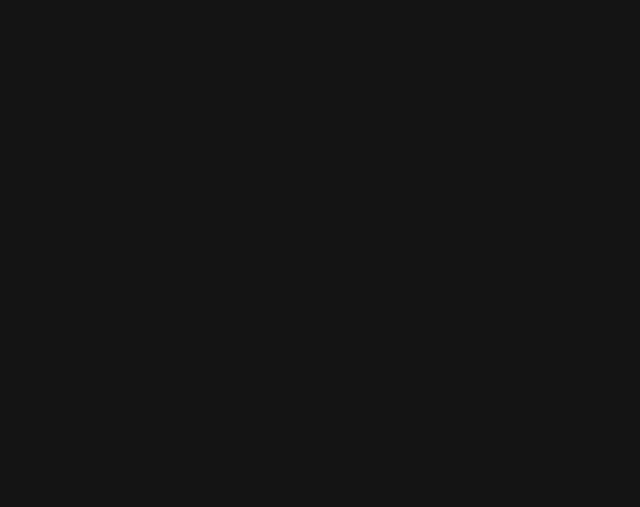
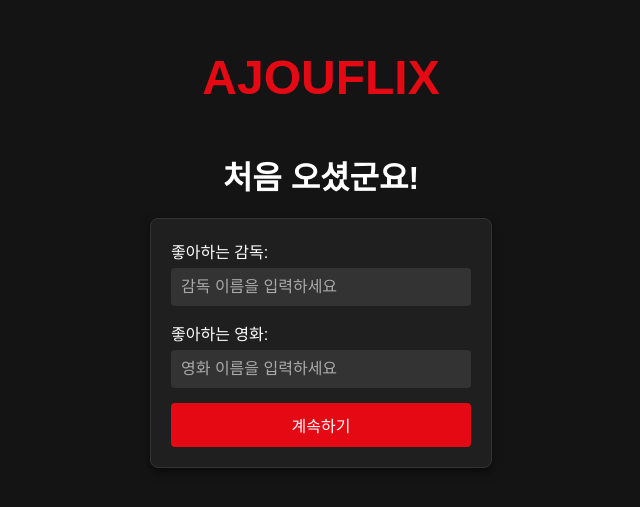
Before and after one commit to 2024-2-datamining-teamproject/front, a React (Create React App) app: page /register in a window 1280 px wide. Before the commit this address had no page. Shown: the part 157-664 px from the top of the page, without its empty margins (319-959 px from the left). Built offline with nearby package versions, Linux system fonts and the light colour scheme.

Commit message:
Feat: Register Page

```diff
--- a/src/App.js
+++ b/src/App.js
@@ -3,6 +3,7 @@ import MainPage from './pages/MainPage';
 import SearchResultsPage from './pages/SearchResultsPage';
 import LoginPage from './pages/LoginPage';
 import { BrowserRouter as Router, Routes, Route } from 'react-router-dom';
+import RegisterPage from './pages/RegisterPage';
 
 function App() {
 
@@ -13,6 +14,7 @@ function App() {
           <Route path="/" element={<MainPage />} />
           <Route path="/search" element={<SearchResultsPage />} />
           <Route path="/login" element={<LoginPage />} />
+          <Route path="/register" element={<RegisterPage />} />
         </Routes>
       </div>
     </Router>
--- a/src/pages/RegisterPage.jsx
+++ b/src/pages/RegisterPage.jsx
@@ -0,0 +1,45 @@
+import React, { useState } from 'react';
+import './Styles.css';
+
+const RegisterPage = ({ onSubmit }) => {
+  const [director, setDirector] = useState('');
+  const [movie, setMovie] = useState('');
+
+  const handleSubmit = () => {
+    if (director.trim() && movie.trim()) {
+      onSubmit({ director, movie });
+    } else {
+      alert('모든 필드를 입력해주세요!');
+    }
+  };
+
+  return (
+    <div className="register-page">
+      <h1 className="logo">AJOUFLIX</h1>
+      <h2>처음 오셨군요!</h2>
+      <div className="register-form">
+        <label>
+          좋아하는 감독:
+          <input
+            type="text"
+            placeholder="감독 이름을 입력하세요"
+            value={director}
+            onChange={(e) => setDirector(e.target.value)}
+          />
+        </label>
+        <label>
+          좋아하는 영화:
+          <input
+            type="text"
+            placeholder="영화 이름을 입력하세요"
+            value={movie}
+            onChange={(e) => setMovie(e.target.value)}
+          />
+        </label>
+        <button onClick={handleSubmit}>계속하기</button>
+      </div>
+    </div>
+  );
+};
+
+export default RegisterPage;
--- a/src/pages/Styles.css
+++ b/src/pages/Styles.css
@@ -98,3 +98,72 @@
 .login-box button:hover {
   background-color: #D40813;
 }
+
+.register-page {
+  display: flex;
+  flex-direction: column;
+  align-items: center;
+  justify-content: center;
+  height: 100vh;
+  background-color: #141414;
+  color: #fff;
+}
+
+.logo {
+  font-family: 'Bebas Neue', sans-serif;
+  font-size: 48px;
+  font-weight: bold;
+  color: #E50914;
+  margin-bottom: 20px;
+}
+
+.register-page h2 {
+  font-size: 2rem;
+  margin-bottom: 20px;
+}
+
+.register-form {
+  display: flex;
+  flex-direction: column;
+  gap: 15px;
+  width: 300px;
+  padding: 20px;
+  border: 1px solid #333;
+  border-radius: 8px;
+  background-color: #1f1f1f;
+  box-shadow: 0 4px 10px rgba(0, 0, 0, 0.5);
+}
+
+.register-form label {
+  display: flex;
+  flex-direction: column;
+  gap: 5px;
+  font-size: 1rem;
+}
+
+.register-form input {
+  padding: 10px;
+  font-size: 16px;
+  border: none;
+  border-radius: 4px;
+  background-color: #333;
+  color: #fff;
+}
+
+.register-form input::placeholder {
+  color: #aaa;
+}
+
+.register-form button {
+  padding: 10px;
+  font-size: 16px;
+  border: none;
+  border-radius: 4px;
+  background-color: #E50914;
+  color: #fff;
+  cursor: pointer;
+}
+
+.register-form button:hover {
+  background-color: #D40813;
+}
```
